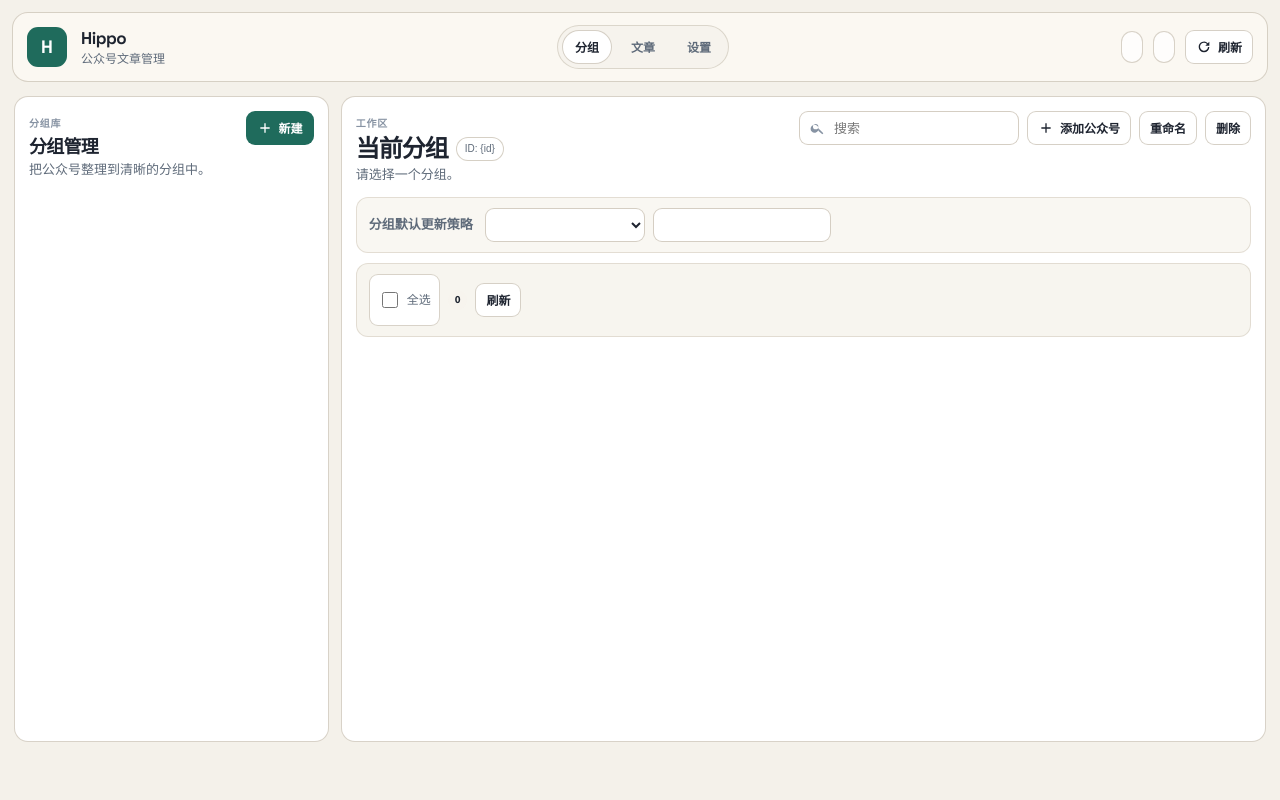
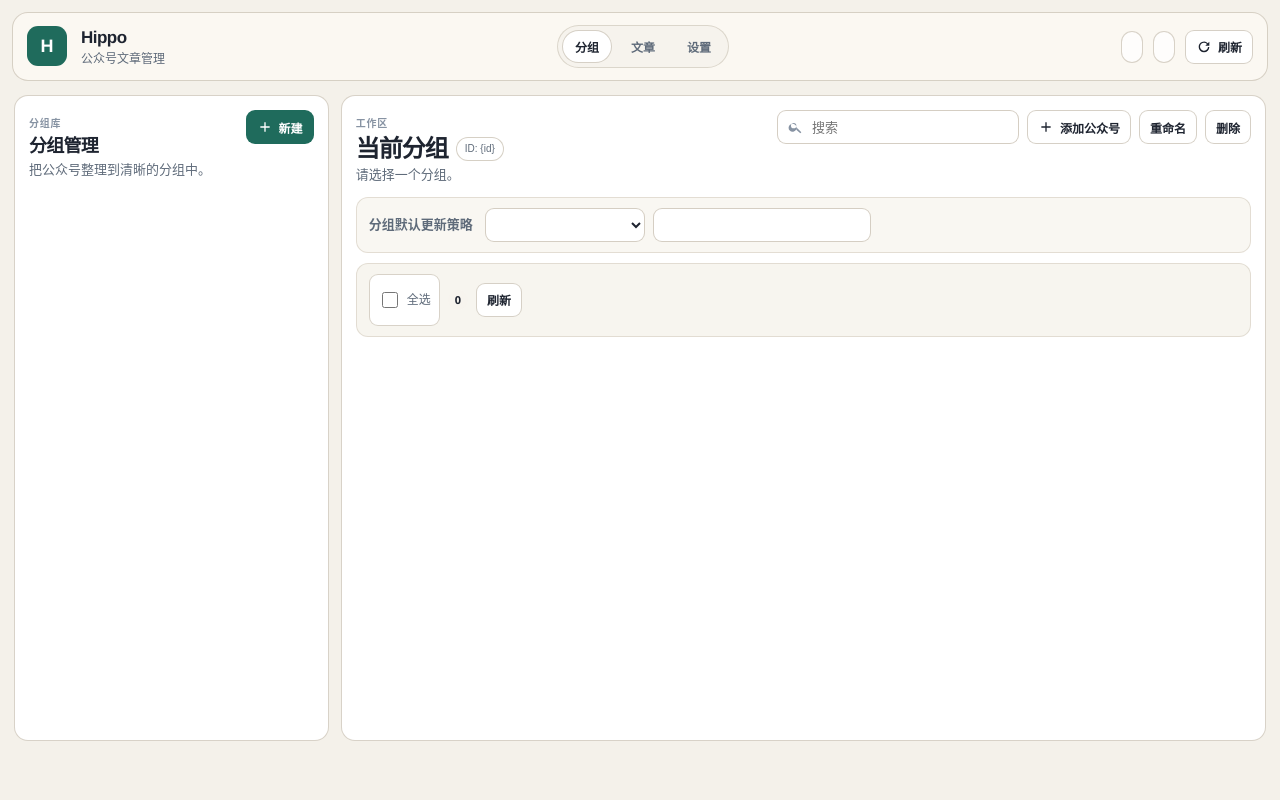
Before and after one commit to sunnysab/hippo, a FastAPI app: page / in a window 1280 px wide. Run offline with FastAPI, Linux system fonts and the light colour scheme; data that the repository does not hold is empty; parts of the project's set-up code (start-up, migrations or seed data) failed here and were passed over; some libraries are stand-ins or nearby versions.

Commit message:
chore: remove external font dependencies

```diff
--- a/static/common.css
+++ b/static/common.css
@@ -1,10 +1,8 @@
-@import url('https://fonts.googleapis.com/css2?family=Newsreader:wght@500;600;700&family=Source+Sans+3:wght@400;500;600;700&family=Space+Grotesk:wght@500;600;700&display=swap');
-
 :root {
   color-scheme: light;
-  --font-sans: 'Source Sans 3', ui-sans-serif, system-ui, -apple-system, BlinkMacSystemFont, 'Segoe UI', sans-serif;
-  --font-display: 'Space Grotesk', 'Source Sans 3', ui-sans-serif, system-ui, sans-serif;
-  --font-serif: 'Newsreader', ui-serif, Georgia, serif;
+  --font-sans: 'Avenir Next', 'Segoe UI', 'Helvetica Neue', 'PingFang SC', 'Noto Sans CJK SC', 'Microsoft YaHei', sans-serif;
+  --font-display: 'Avenir Next Condensed', 'DIN Alternate', 'Franklin Gothic Medium', 'Segoe UI', 'Helvetica Neue', 'PingFang SC', sans-serif;
+  --font-serif: 'Iowan Old Style', 'Palatino Linotype', 'Noto Serif CJK SC', 'Source Han Serif SC', Georgia, serif;
   --bg: #f4f1ea;
   --bg-elevated: #fbf8f3;
   --surface: #ffffff;
```
Also changed, not shown: frontend/src/styles/common.css (+3 -5 lines).
